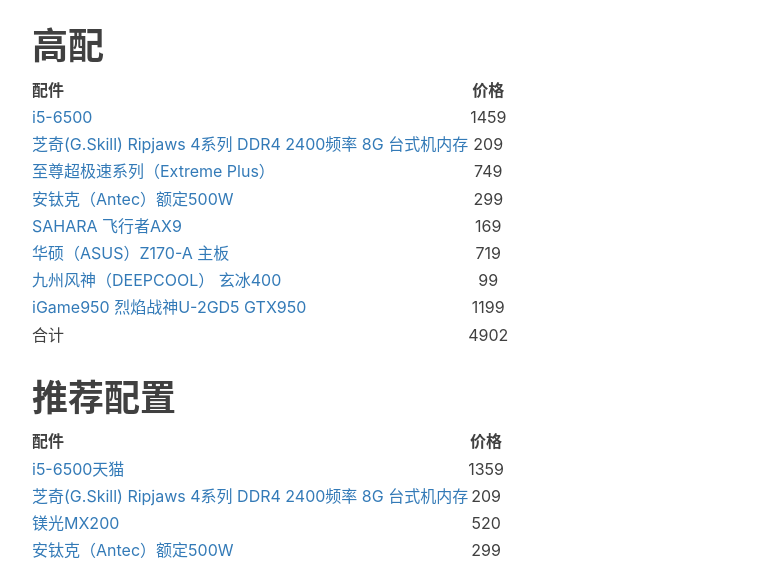
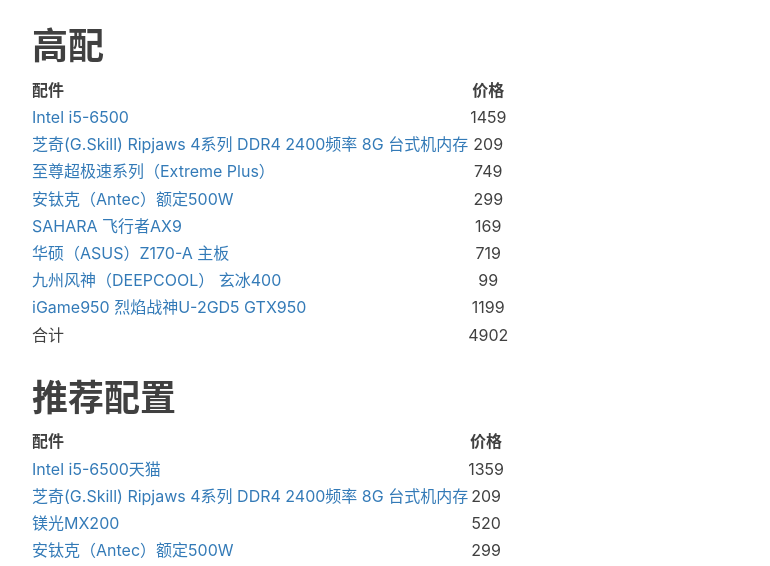
Before and after one commit to allanruin/technotes, a Jekyll site: the page built from _posts/2016-04-23-desktop-computer-configuration-for-uncle.markdown, in a window 1280 px wide and 900 px high, scrolled down 4454 px. Shown: the part 153-719 px from the top of the window, without its empty margins (233-1003 px from the left). Built offline with Jekyll 4.4.1, drawn with Linux system fonts in a browser that asks for light colours; nearby versions of some CDN libraries; comment, search, counter and statistics services are not loaded.

```diff
--- a/_posts/2016-04-23-desktop-computer-configuration-for-uncle.markdown
+++ b/_posts/2016-04-23-desktop-computer-configuration-for-uncle.markdown
@@ -66,7 +66,7 @@
 
 | 配件          																				|价格       |
 | --------------------------------------------------------------------------------------------- |:---------:|
-| [i5-6500](http://item.jd.com/1816417.html)       												| 1459  	|
+| [Intel i5-6500](http://item.jd.com/1816417.html)       										| 1459  	|
 | [芝奇(G.Skill) Ripjaws 4系列 DDR4 2400频率 8G 台式机内存](http://item.jd.com/1773544.html)  	| 209     	|
 | [至尊超极速系列（Extreme Plus）](http://item.jd.com/1161873.html) 							| 749     	|
 |[安钛克（Antec）额定500W ](http://item.jd.com/840370.html)										| 299		|
@@ -82,7 +82,7 @@
 
 | 配件          																				|价格       |
 | --------------------------------------------------------------------------------------------- |:---------:|
-| [i5-6500天猫](https://detail.tmall.com/item.htm?id=521288380727)       						| 1359  	|
+| [Intel i5-6500天猫](https://detail.tmall.com/item.htm?id=521288380727)       					| 1359  	|
 | [芝奇(G.Skill) Ripjaws 4系列 DDR4 2400频率 8G 台式机内存](http://item.jd.com/1773544.html)  	| 209     	|
 | [镁光MX200](https://item.taobao.com/item.htm?id=38477623327) 									| 520     	|
 |[安钛克（Antec）额定500W ](http://item.jd.com/840370.html)										| 299		|
```
